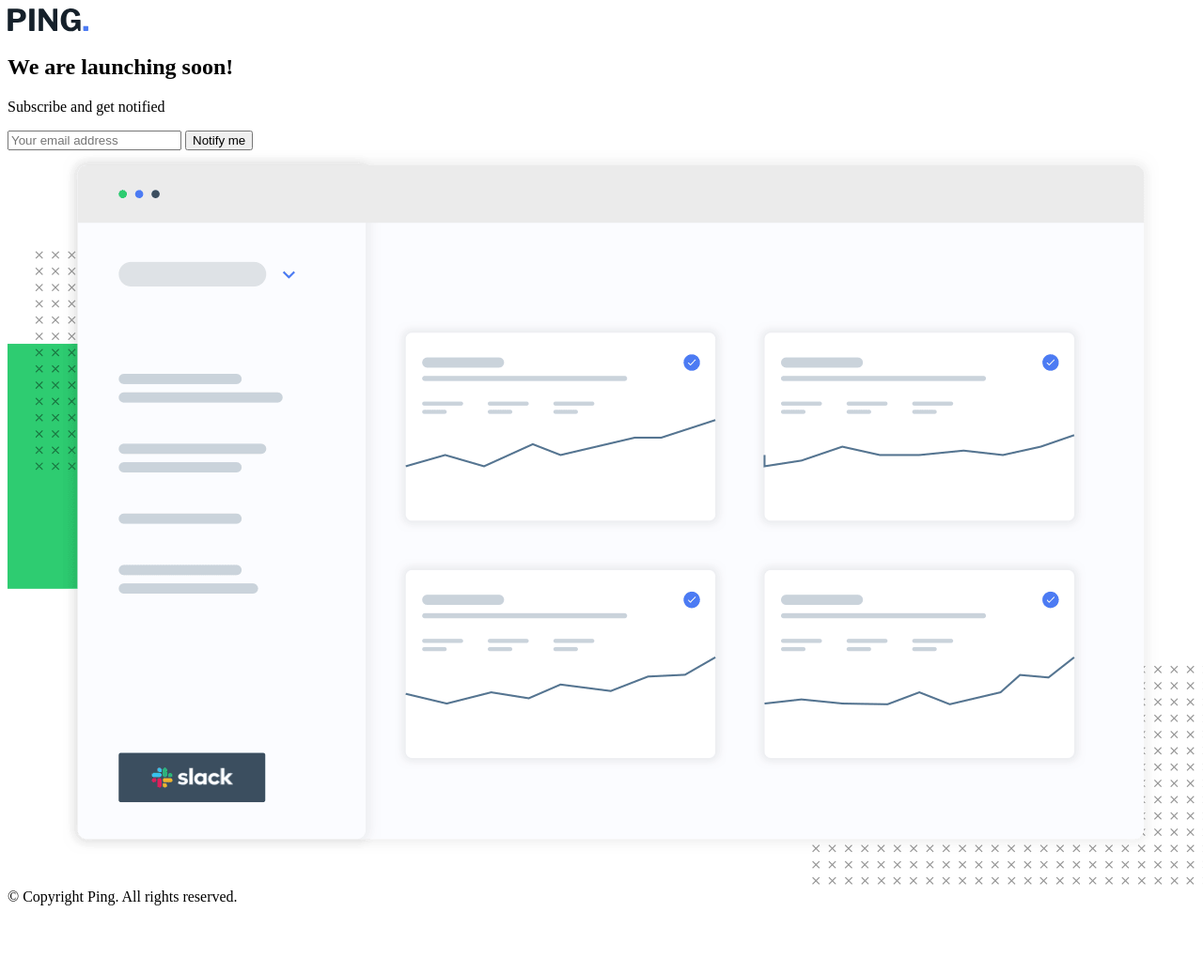
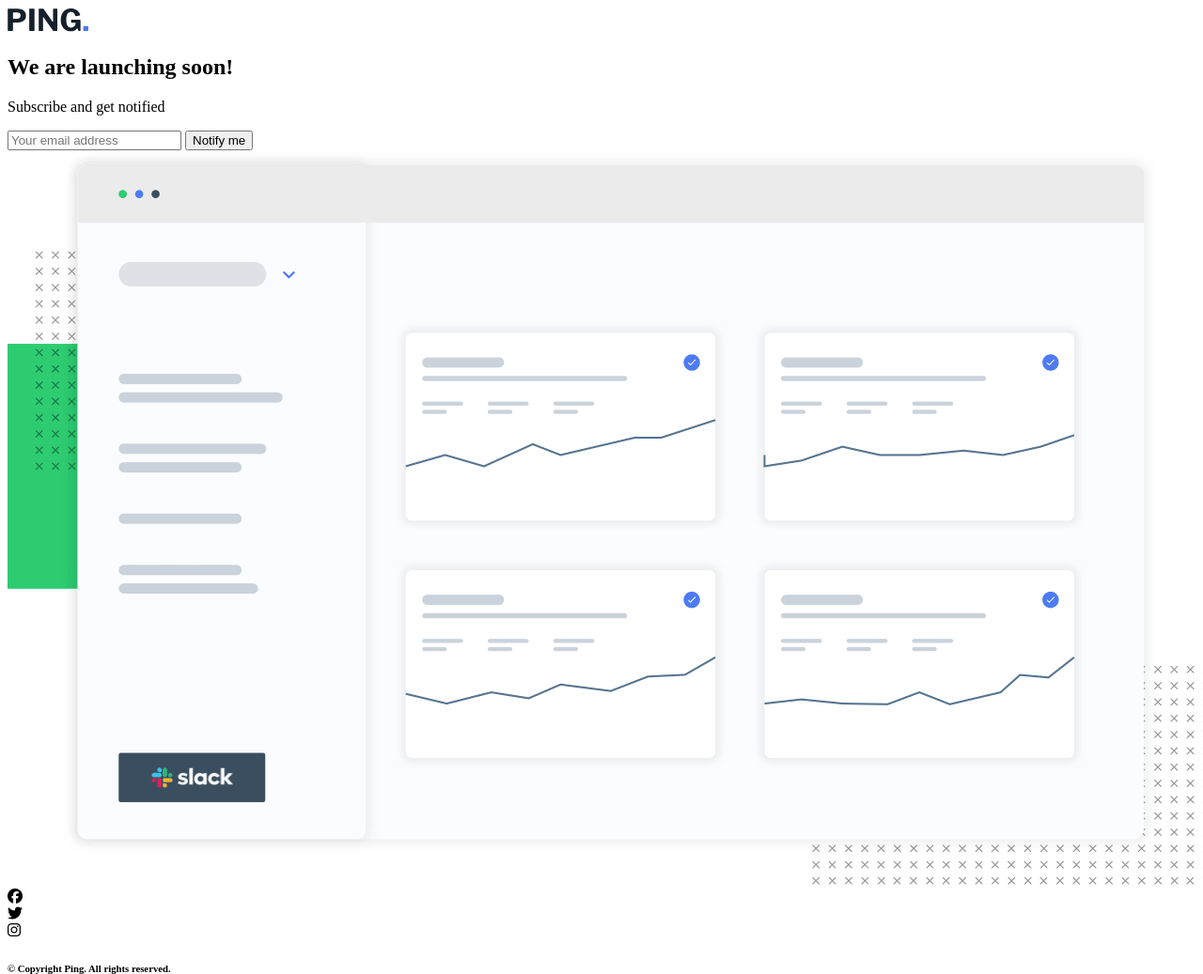
Before and after one commit to ACpanda1408/Ping-single-column-coming-soon-page, a plain HTML site: page index.html in a window 1280 px wide. Shown: the whole page at 94% size. Before the commit the page ends 964 px from the top, so only its background shows below. Drawn offline with Linux system fonts and the light colour scheme.

Commit message:
Created html tags

```diff
--- a/index.html
+++ b/index.html
@@ -23,7 +23,18 @@
   </form>
 
   <img src='ping-coming-soon-page-master/images/illustration-dashboard.png'>
+  <div class='icons'>
+    <div class='icon'>
+      <i class="fa-brands fa-facebook"></i>
+    </div>
+    <div class='icon'>
+      <i class="fa-brands fa-twitter"></i>
+    </div>
+    <div class='icon'>
+      <i class="fa-brands fa-instagram"></i>
+    </div>
+  </div>
 
-  &copy; Copyright Ping. All rights reserved.
+  <h6>&copy; Copyright Ping. All rights reserved.</h6>
 </body>
 </html>
```
